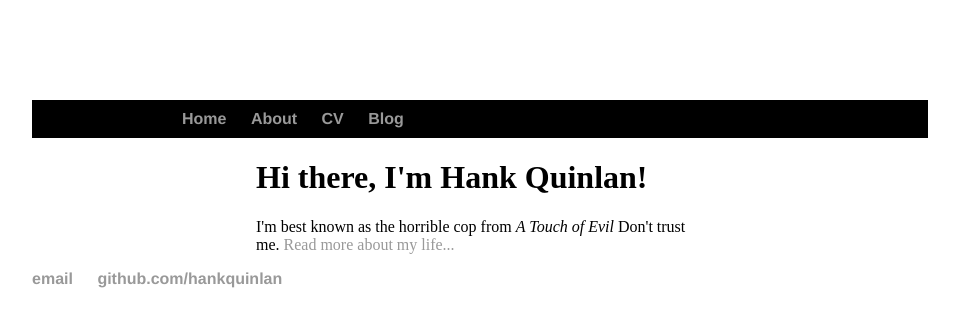
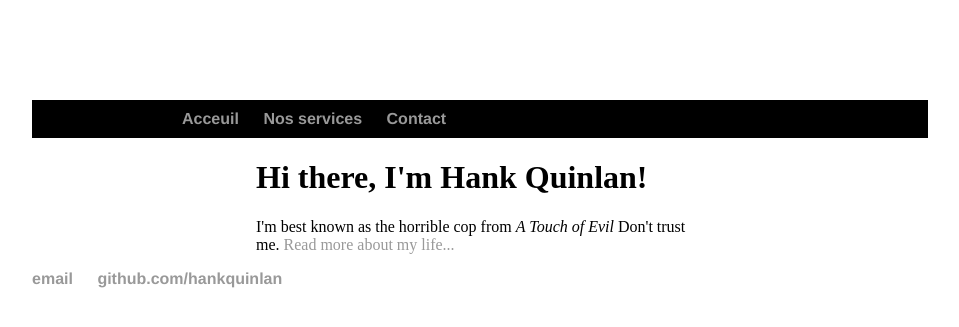
Before and after one commit to BobRendal/BobRendal.github.io, a Jekyll site: the page built from index.html, in a window 1280 px wide. Shown: the top 327 px of the page, without its empty margins (160-1119 px from the left). Built offline with Jekyll 4.4.1, drawn with Linux system fonts in a browser that asks for light colours.

Commit message:
Update defaults.html

```diff
--- a/_layouts/defaults.html
+++ b/_layouts/defaults.html
@@ -11,10 +11,9 @@
 				<div class="bg-wraf">
 
 				<div.a class="container"; style=font-size:400px">
-	        		<li><a href="/">Home</a></li>
-		        	<li><a href="/about">About</a></li>
-	        		<li><a href="/cv">CV</a></li>
-	        		<li><a href="/blog">Blog</a></li>
+	        		<li><a href="/">Acceuil</a></li>
+		        	<li><a href="/nos_services">Nos services</a></li>
+	        		<li><a href="/contact">Contact</a></li>
 				</div.a>
 
 				</div>
```
